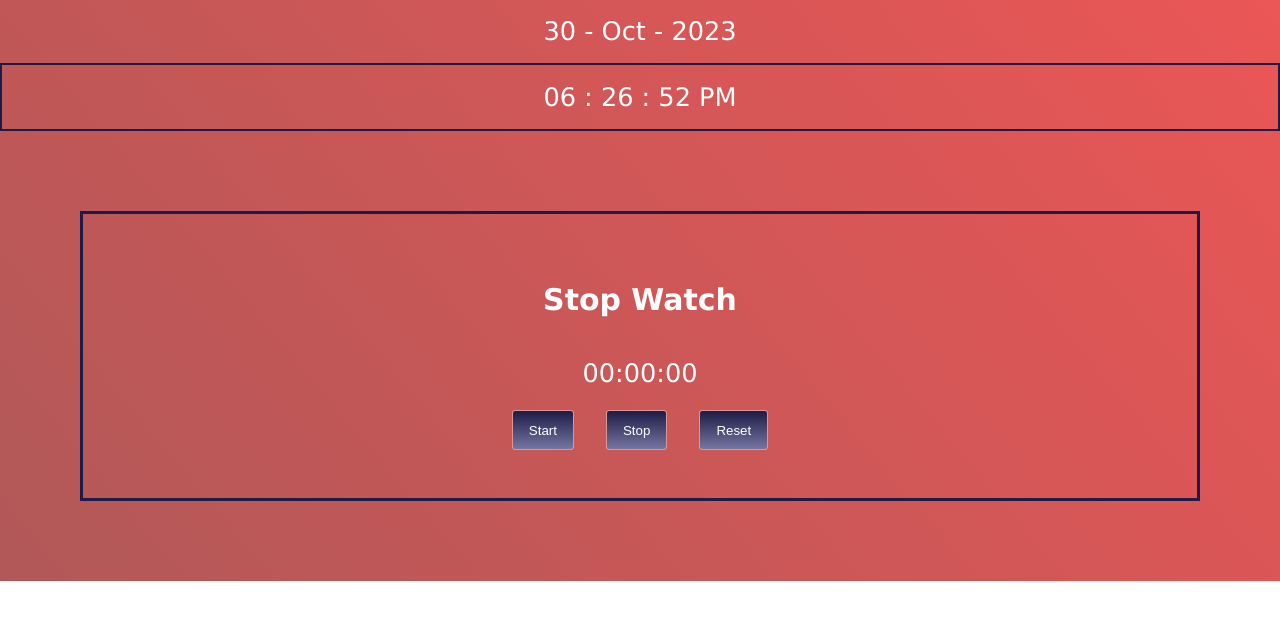
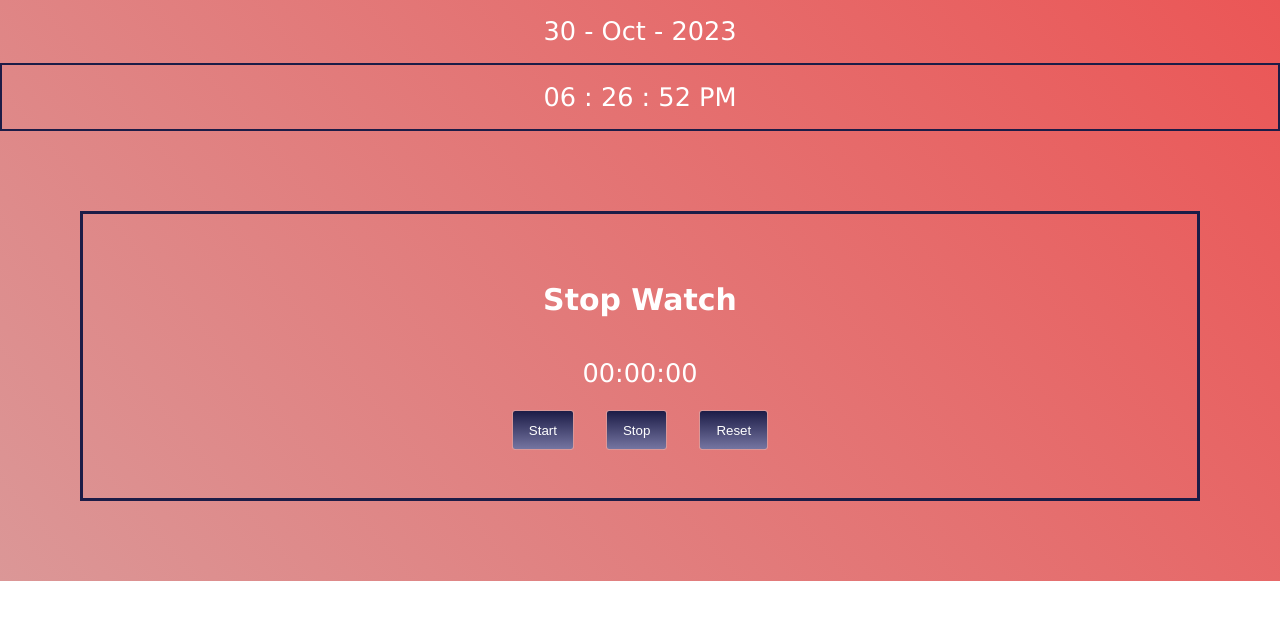
Before and after one commit to Lavanya-Sathya/VersaTools, a plain HTML site: page DigitalClock/index.html in a window 1280 px wide. Drawn offline with Linux system fonts and the light colour scheme.

Commit message:
digitalClock-updated

```diff
--- a/DigitalClock/style.css
+++ b/DigitalClock/style.css
@@ -2,7 +2,11 @@ body {
   box-sizing: border-box;
   margin: 0;
   padding: 0;
-  background-image: linear-gradient(50deg, rgb(177, 88, 88), rgb(235, 86, 86));
+  background-image: linear-gradient(
+    50deg,
+    rgb(219, 151, 151),
+    rgb(235, 86, 86)
+  );
   background-repeat: no-repeat;
   background-size: contain;
   font-family: "Lucida Sans", "Lucida Sans Regular", "Lucida Grande",
```
